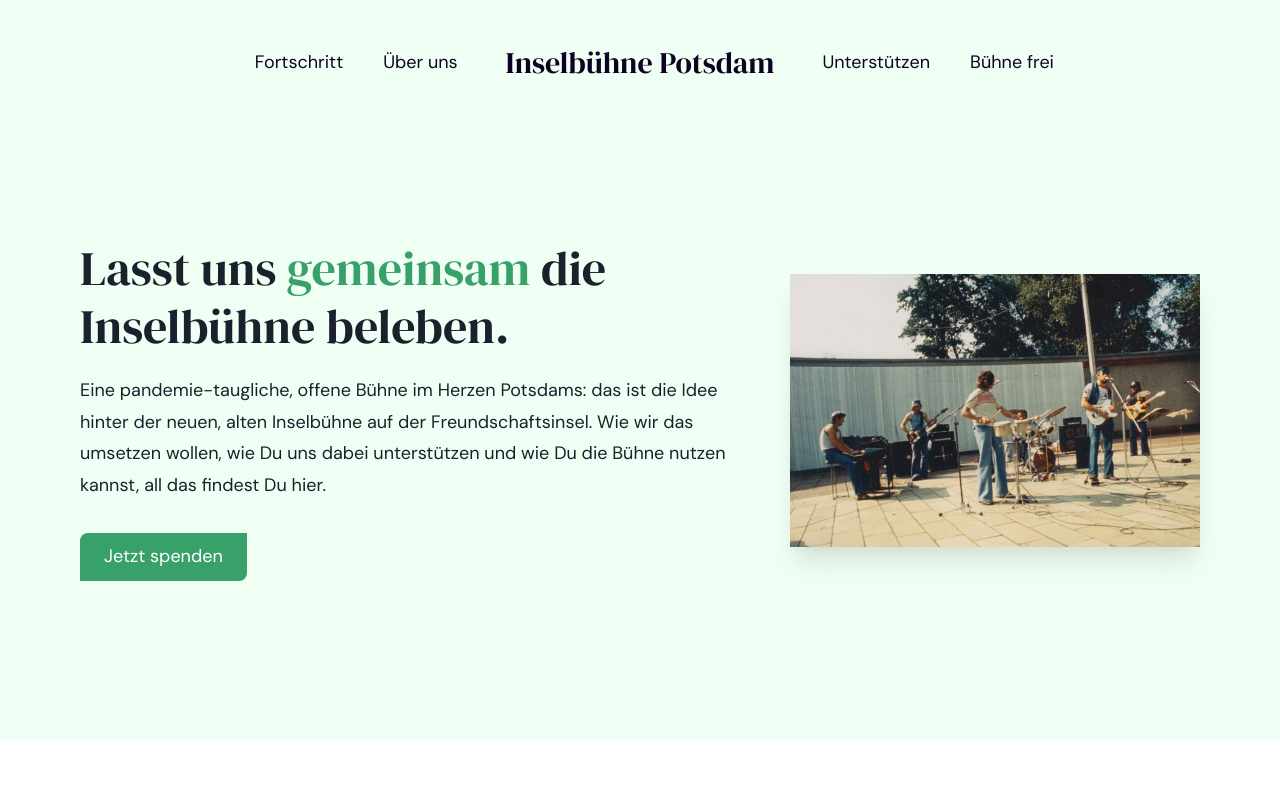
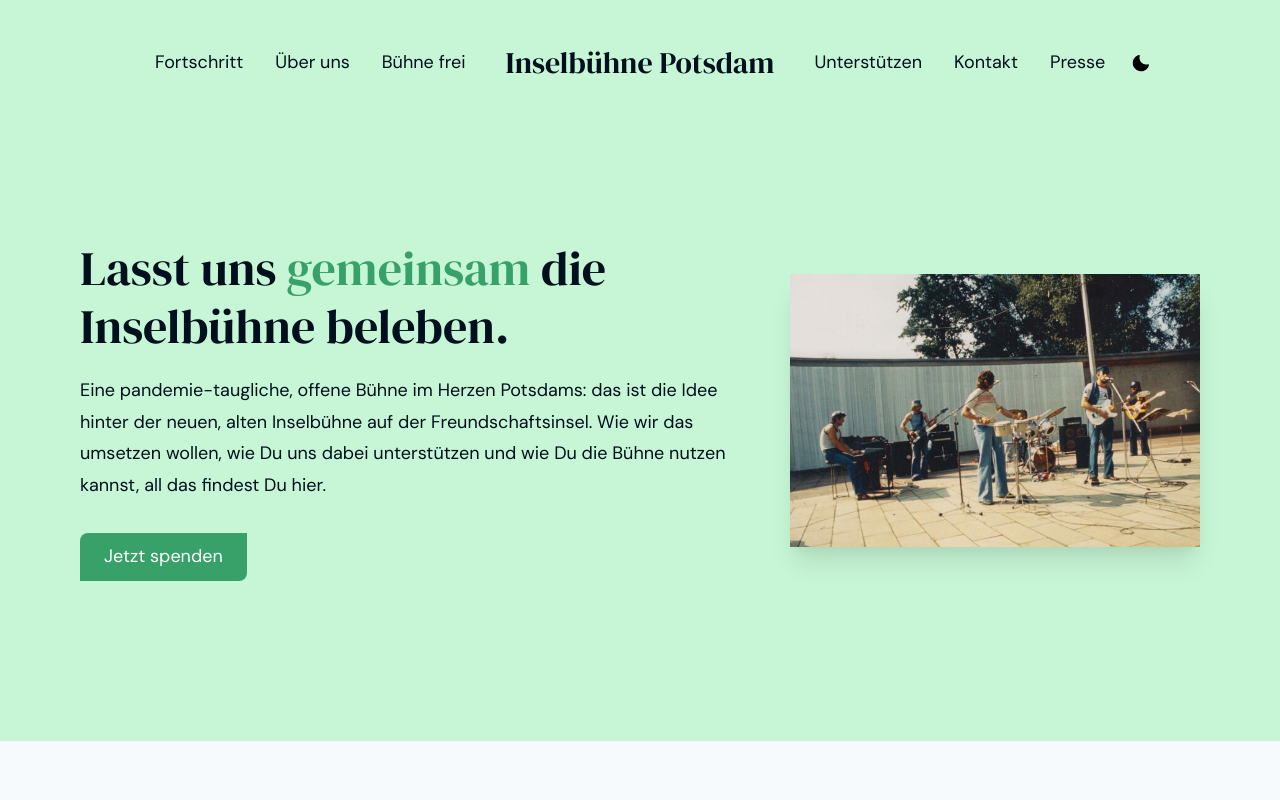
Before and after one commit to potsdamer-buergerstiftung/inselbuehne, a Next.js app: page / in a window 1280 px wide. Shown: the top 800 px of the page. Built offline with nearby package versions, Linux system fonts and the light colour scheme.

Commit message:
adapt to color mode

```diff
--- a/components/Header.tsx
+++ b/components/Header.tsx
@@ -4,7 +4,10 @@ import {
   Link as ChakraLink,
   Button,
   Box,
+  useColorMode,
+  useColorModeValue,
 } from "@chakra-ui/react";
+import { MoonIcon, SunIcon } from "@chakra-ui/icons";
 import NextLink from "next/link";
 import { useState, FC } from "react";
 import { useRouter } from "next/router";
@@ -21,7 +24,7 @@ const MenuItem: FC<MenuItem> = ({ children, to = "/" }) => {
     <NextLink passHref href={to}>
       <ChakraLink
         py="5"
-        px={{ base: 0, md: 5 }}
+        px={{ base: 0, md: 4 }}
         fontSize="lg"
         textDecoration={textDecoration}
       >
@@ -35,6 +38,9 @@ interface Header {}
 
 const Header: FC<Header> = () => {
   const [menuOpen, setMenuOpen] = useState(false);
+  const { colorMode, toggleColorMode } = useColorMode();
+  const color = useColorModeValue("black", "white");
+  const bg = useColorModeValue("white", "purple.900");
 
   return (
     <Box
@@ -43,18 +49,17 @@ const Header: FC<Header> = () => {
       w="100%"
       zIndex="1"
       background={{
-        base: menuOpen ? "white" : "transparent",
+        base: menuOpen ? bg : "transparent",
         md: "transparent",
       }}
       boxShadow={{ base: menuOpen ? "2xl" : "none", md: "none" }}
-      color="dark"
     >
       <Container maxW="7xl" py="5">
         <Flex
           as="div"
           justify="space-between"
           align="center"
-          display={{ base: "flex", md: "none" }}
+          display={{ base: "flex", lg: "none" }}
         >
           <NextLink passHref href="/">
             <ChakraLink
@@ -75,25 +80,26 @@ const Header: FC<Header> = () => {
           align="center"
           justify="center"
           w="100%"
-          direction={{ base: "column", md: "row" }}
-          display={{ base: menuOpen ? "flex" : "none", md: "flex" }}
+          direction={{ base: "column", lg: "row" }}
+          display={{ base: menuOpen ? "flex" : "none", lg: "flex" }}
         >
           <Flex
             as="nav"
             w="100%"
             justify="flex-end"
-            direction={{ base: "column", md: "row" }}
+            direction={{ base: "column", lg: "row" }}
           >
             <MenuItem to="/fortschritt">Fortschritt</MenuItem>
             <MenuItem to="/ueber-uns">Über uns</MenuItem>
+            <MenuItem to="/buehne-frei">Bühne frei</MenuItem>
           </Flex>
           <NextLink passHref href="/">
             <ChakraLink
-              fontSize="3xl"
-              px="7"
+              fontSize={{ lg: "2xl", xl: "3xl" }}
+              px="6"
               py="5"
               fontFamily="heading"
-              display={{ base: "none", md: "block" }}
+              display={{ base: "none", lg: "block" }}
               whiteSpace="nowrap"
             >
               Inselbühne Potsdam
@@ -103,10 +109,22 @@ const Header: FC<Header> = () => {
             as="nav"
             w="100%"
             justify="flex-start"
-            direction={{ base: "column", md: "row" }}
+            direction={{ base: "column", lg: "row" }}
           >
             <MenuItem to="/unterstuetzen">Unterstützen</MenuItem>
-            <MenuItem to="/buehne-frei">Bühne frei</MenuItem>
+            <MenuItem to="/kontakt">Kontakt</MenuItem>
+            <MenuItem to="/presse">Presse</MenuItem>
+            <Button
+              py="5"
+              px={{ base: 0, lg: 2 }}
+              fontSize="lg"
+              onClick={toggleColorMode}
+              variant="link"
+              rounded="none"
+              color={color}
+            >
+              {colorMode == "light" ? <MoonIcon /> : <SunIcon />}
+            </Button>
           </Flex>
         </Flex>
       </Container>
--- a/components/Layout.tsx
+++ b/components/Layout.tsx
@@ -5,13 +5,12 @@ import {
   Box,
   Container,
   Divider,
-  GridItem,
   Heading,
   Text,
   Button,
-  Grid,
   Wrap,
   WrapItem,
+  DarkMode,
 } from "@chakra-ui/react";
 import { FC } from "react";
 
@@ -22,37 +21,41 @@ const Layout: FC<Layout> = (props) => {
     <>
       <Header />
       {props.children}
-      <Box as="section" background="dark" color="gray.400">
+      <DarkMode>
+        <Box as="section" bg="purple.900">
           <Container maxW="6xl">
             <Box h="10" w="100%" />
             <Wrap justify="space-between" spacing={8} align="center">
               <WrapItem>
                 <Box>
-                <Heading as="h2" color="white" mb="2">
+                  <Heading as="h2" mb="2" color="white">
                     Lasst uns{" "}
                     <Box color="green.500" as="span">
                       gemeinsam
                     </Box>{" "}
                     die Bühne beleben.
                   </Heading>
-                <Text>
+                  <Text variant="light">
                     Auch ein kleiner Geldbeutel kann zu tollen Kulturerlebnissen
                     auf der Inselbühne beitragen.
                   </Text>
                 </Box>
               </WrapItem>
               <WrapItem>
+                <DarkMode>
                   <NextLink passHref href="/unterstuetzen">
                     <Button colorScheme="green" size="lg" as="a">
                       Jetzt spenden
                     </Button>
                   </NextLink>
+                </DarkMode>
               </WrapItem>
             </Wrap>
             <Box h="10" w="100%" />
             <Divider colorScheme="dark" />
           </Container>
         </Box>
+      </DarkMode>
       <Footer />
     </>
   );
--- a/pages/404.tsx
+++ b/pages/404.tsx
@@ -1,13 +1,15 @@
 import Layout from "../components/Layout";
 import Title from "../components/Title";
-import { Box, Container, Text } from "@chakra-ui/react";
+import { Box, Container, Text, useColorModeValue } from "@chakra-ui/react";
 import { NextSeo } from "next-seo";
 
 export default function PageNotFound() {
+  const bg = useColorModeValue("red.100", "purple.800");
+
   return (
     <>
       <NextSeo title="Seite nicht gefunden" />
-      <Title title="Seite nicht gefunden" heading="404" color="red.50">
+      <Title title="Seite nicht gefunden" bg={bg} heading="404">
         Es tut uns leid, aber Deine gesuchte Seite konnte nicht gefunden werden.
       </Title>
     </>
--- /dev/null
+++ b/pages/_document.tsx
@@ -0,0 +1,17 @@
+import { ColorModeScript } from "@chakra-ui/react";
+import NextDocument, { Html, Head, Main, NextScript } from "next/document";
+import theme from "../styles/theme";
+export default class Document extends NextDocument {
+  render() {
+    return (
+      <Html>
+        <Head />
+        <body>
+          <ColorModeScript initialColorMode={theme.config.initialColorMode} />
+          <Main />
+          <NextScript />
+        </body>
+      </Html>
+    );
+  }
+}
--- a/pages/impressum.tsx
+++ b/pages/impressum.tsx
@@ -7,7 +7,7 @@ export default function Impress() {
   return (
     <>
       <NextSeo title="Impressum" />
-      <Title title="Impressum" color="gray.100"></Title>
+      <Title title="Impressum"></Title>
       <Box as="section" py="20">
         <Container centerContent textAlign="center">
           <Text>
--- a/pages/index.tsx
+++ b/pages/index.tsx
@@ -7,18 +7,20 @@ import {
   Text,
   Button,
   AspectRatio,
+  useColorModeValue,
 } from "@chakra-ui/react";
 import Image from "next/image";
 import NextLink from "next/link";
-import { NextSeo } from "next-seo";
 import Layout from "@components/Layout";
+import { FC } from "react";
 
-export default function Home() {
+const Section1: FC = () => {
+  const bg = useColorModeValue("green.100", "purple.900");
+
   return (
-    <>
     <Box
       as="section"
-        background="green.50"
+      bg={bg}
       pb={{ base: "20", md: "40" }}
       pt={{ base: "40", md: "60" }}
     >
@@ -38,11 +40,11 @@ export default function Home() {
               die Inselbühne beleben.
             </Heading>
             <Text mb="8" fontSize="lg">
-                Eine pandemie-taugliche, offene Bühne im Herzen Potsdams: das
-                ist die Idee hinter der neuen, alten Inselbühne auf der
-                Freundschaftsinsel. Wie wir das umsetzen wollen, wie Du uns
-                dabei unterstützen und wie Du die Bühne nutzen kannst, all das
-                findest Du hier.{" "}
+              Eine pandemie-taugliche, offene Bühne im Herzen Potsdams: das ist
+              die Idee hinter der neuen, alten Inselbühne auf der
+              Freundschaftsinsel. Wie wir das umsetzen wollen, wie Du uns dabei
+              unterstützen und wie Du die Bühne nutzen kannst, all das findest
+              Du hier.{" "}
             </Text>
             <NextLink passHref href="/unterstuetzen">
               <Button colorScheme="green" size="lg" as="a">
@@ -67,7 +69,14 @@ export default function Home() {
         </Grid>
       </Container>
     </Box>
-      <Box as="section" pb={{ base: "20", md: "40" }} pt="20">
+  );
+};
+
+const Section2: FC = () => {
+  const bg = useColorModeValue("gray.50", "purple.800");
+
+  return (
+    <Box as="section" pb={{ base: "20", md: "40" }} pt="20" bg={bg}>
       <Container maxW="6xl" centerContent>
         <Grid
           columnGap={16}
@@ -98,14 +107,21 @@ export default function Home() {
               Freundschaftsinsel neu benannt. Seit 2012 wird sie nicht mehr
               genutzt und es gibt Pläne, sie abzureißen. Das wollen wir
               verhindern, denn es gibt keine geeignetere Open-Air-Bühne in der
-                Stadt. Wir meinen, Potsdam braucht eine Freilichtbühne, vor
-                allem in Zeiten einer Pandemie.{" "}
+              Stadt. Wir meinen, Potsdam braucht eine Freilichtbühne, vor allem
+              in Zeiten einer Pandemie.{" "}
             </Text>
           </GridItem>
         </Grid>
       </Container>
     </Box>
-      <Box as="section" pb={{ base: "20", md: "40" }} textAlign="center">
+  );
+};
+
+const Section3: FC = () => {
+  const bg = useColorModeValue("gray.50", "purple.800");
+
+  return (
+    <Box as="section" pb={{ base: "20", md: "40" }} textAlign="center" bg={bg}>
       <Container maxW="3xl">
         <Heading
           as="h6"
@@ -119,7 +135,7 @@ export default function Home() {
         <Heading as="h1" fontSize="4xl">
           Lass uns die Inselbühne gemeinsam wiederbeleben
         </Heading>
-          <Text mt="5" color="gray.700" mb="10">
+        <Text mt="5" mb="10" variant="light">
           Zunächst provisorisch im Sommer 2021, als nicht-kommerzielle
           Spielstätte für Kulturschaffende und Laien aus Potsdam, die eine
           pandemie-taugliche Auftrittsmöglichkeit dringend benötigen. Und wenn
@@ -132,6 +148,15 @@ export default function Home() {
         </NextLink>
       </Container>
     </Box>
+  );
+};
+
+export default function Home() {
+  return (
+    <>
+      <Section1 />
+      <Section2 />
+      <Section3 />
     </>
   );
 }
--- a/styles/theme.ts
+++ b/styles/theme.ts
@@ -1,4 +1,14 @@
 import { extendTheme } from "@chakra-ui/react";
+import { mode } from "@chakra-ui/theme-tools";
+
+const styles = {
+  global: (props) => ({
+    body: {
+      color: mode("purple.900", "white")(props),
+      background: mode("white", "purple.900")(props),
+    },
+  }),
+};
 
 const components = {
   Heading: {
@@ -23,18 +33,54 @@ const components = {
     baseStyle: {
       lineHeight: 1.75,
     },
+    variants: {
+      light: (props) => ({
+        color: mode("gray.600", "gray.400")(props),
+      }),
+    },
+  },
+  Link: {
+    variants: {
+      light: (props) => ({
+        color: mode("gray.600", "gray.400")(props),
+      }),
+    },
   },
 };
 
 const colors = {
   brand: {},
-  dark: "#0d0221",
+  purple: {
+    50: "#e0f4ff",
+    100: "#b8dcfa",
+    200: "#8ec4f1",
+    300: "#63ace8",
+    400: "#3994e0",
+    500: "#1f7bc6",
+    600: "#135f9b",
+    700: "#084470",
+    800: "#031c2d",
+    900: "#000f1d",
+  },
+  dark: {
+    50: "#e0f4ff",
+    100: "#b8dcfa",
+    200: "#8ec4f1",
+    300: "#63ace8",
+    400: "#3994e0",
+    500: "#1f7bc6",
+    600: "#135f9b",
+    700: "#084470",
+    800: "#031c2d",
+    900: "#000f1d",
+  },
 };
 
 const radii = {
   sm: ".25rem 0 .25rem 0",
   md: ".5rem 0 .5rem 0",
   lg: "1rem 0 1rem 0",
+  xl: "2rem 0 2rem 0",
 };
 
 const shadows = {
@@ -46,12 +92,19 @@ const fonts = {
   heading: "'DM Serif Display', serif",
 };
 
+const config = {
+  initialColorMode: "light",
+  useSystemColorMode: false,
+};
+
 const overrides = {
   colors,
   fonts,
   radii,
   shadows,
   components,
+  config,
+  styles,
 };
 
 export default extendTheme(overrides);
```
Also changed, not shown: components/Title.tsx (+29 -21 lines), pages/buehne-frei.tsx (+11 -3 lines), pages/kontakt.tsx (+8 -4 lines), pages/ueber-uns.tsx (+10 -13 lines), pages/unterstuetzen.tsx (+52 -35 lines). Lines whose indentation alone changed are shown as unchanged.
